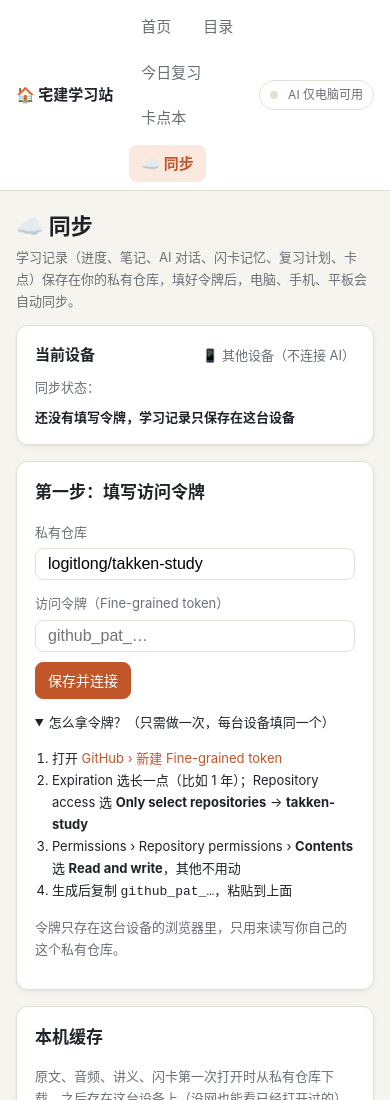
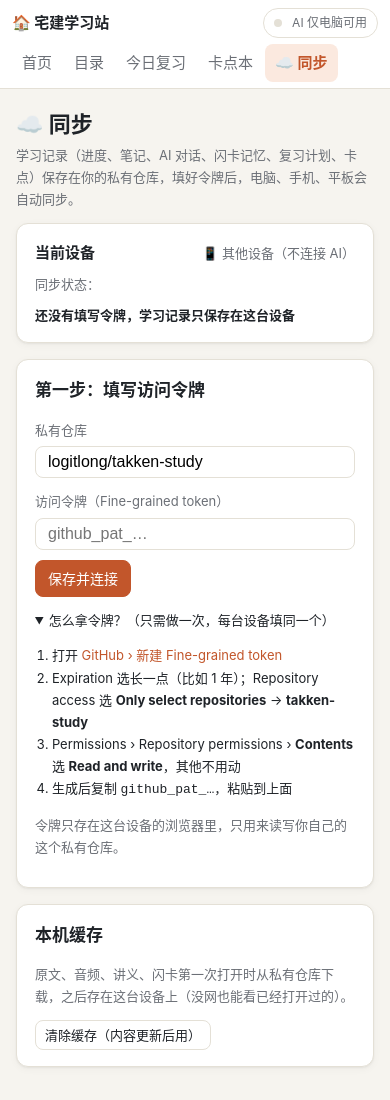
Before and after one commit to logitlong/takken, a plain HTML site: page index.html in a window 390 px wide. Shown: the top 1100 px of the page. Drawn offline with nearby package versions, Linux system fonts and the light colour scheme; no server answers.

Commit message:
更新网页 2026-11-06 22:31

```diff
--- a/style.css
+++ b/style.css
@@ -176,3 +176,12 @@ kbd { font: 12px ui-monospace, monospace; border: 1px solid var(--line); border-
 .ai-dot.off { cursor: default; } .ai-dot.off .dot { background: var(--line); }
 .no-ai-note { font-size: 13px; color: var(--muted); background: var(--code); border-radius: 10px; padding: 10px 12px; line-height: 1.6; }
 input.btn { cursor: text; font-size: 16px; }
+
+/* 手机：标题和 AI 状态一行，导航单独一行可横向滑动 */
+@media (max-width: 640px) {
+  .top-in { flex-wrap: wrap; gap: 6px 4px; padding: 8px 12px 6px; overflow: visible; }
+  .brand { margin-right: auto; }
+  .ai-dot { order: 1; margin-left: 0; }
+  .nav { order: 2; width: 100%; flex-wrap: nowrap; overflow-x: auto; gap: 2px; -webkit-overflow-scrolling: touch; }
+  .nav a { padding: 6px 10px; }
+}
```
